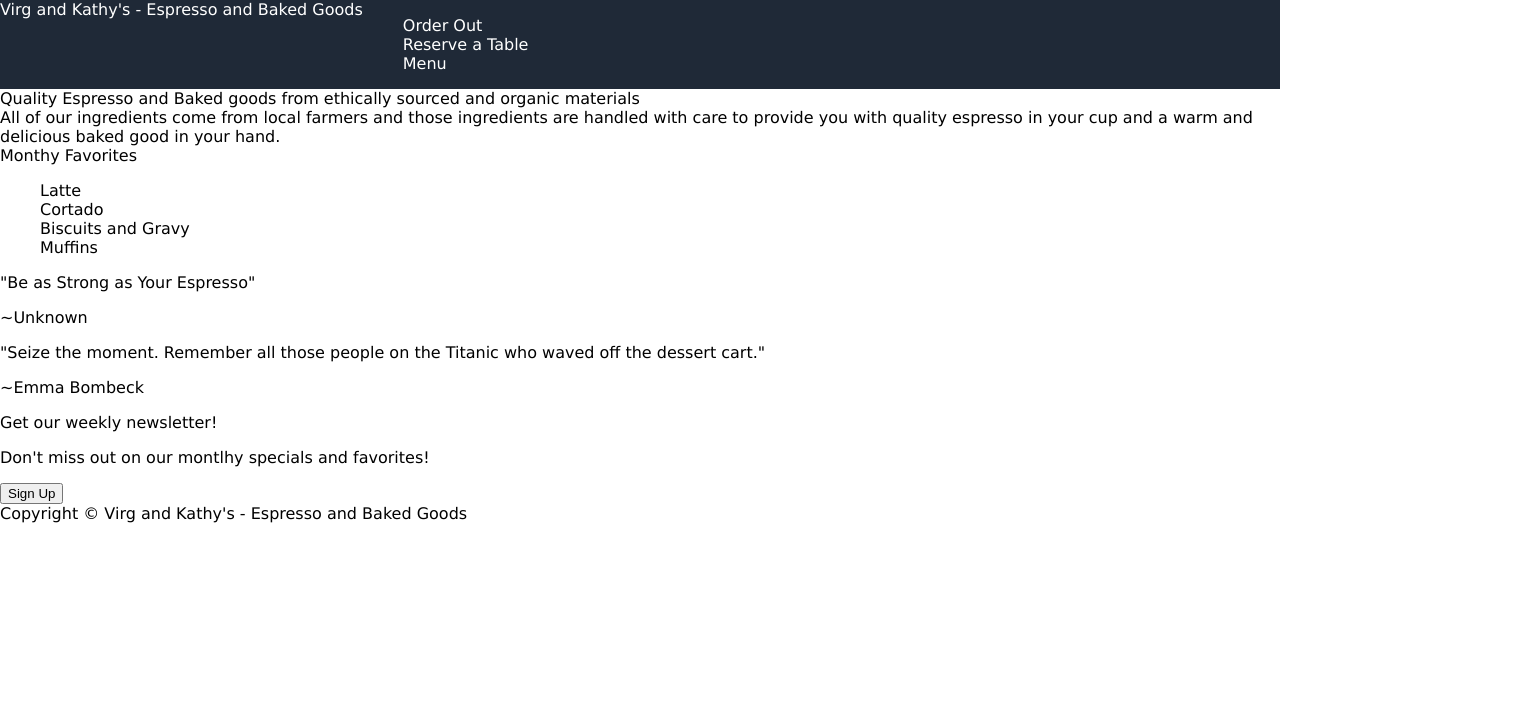
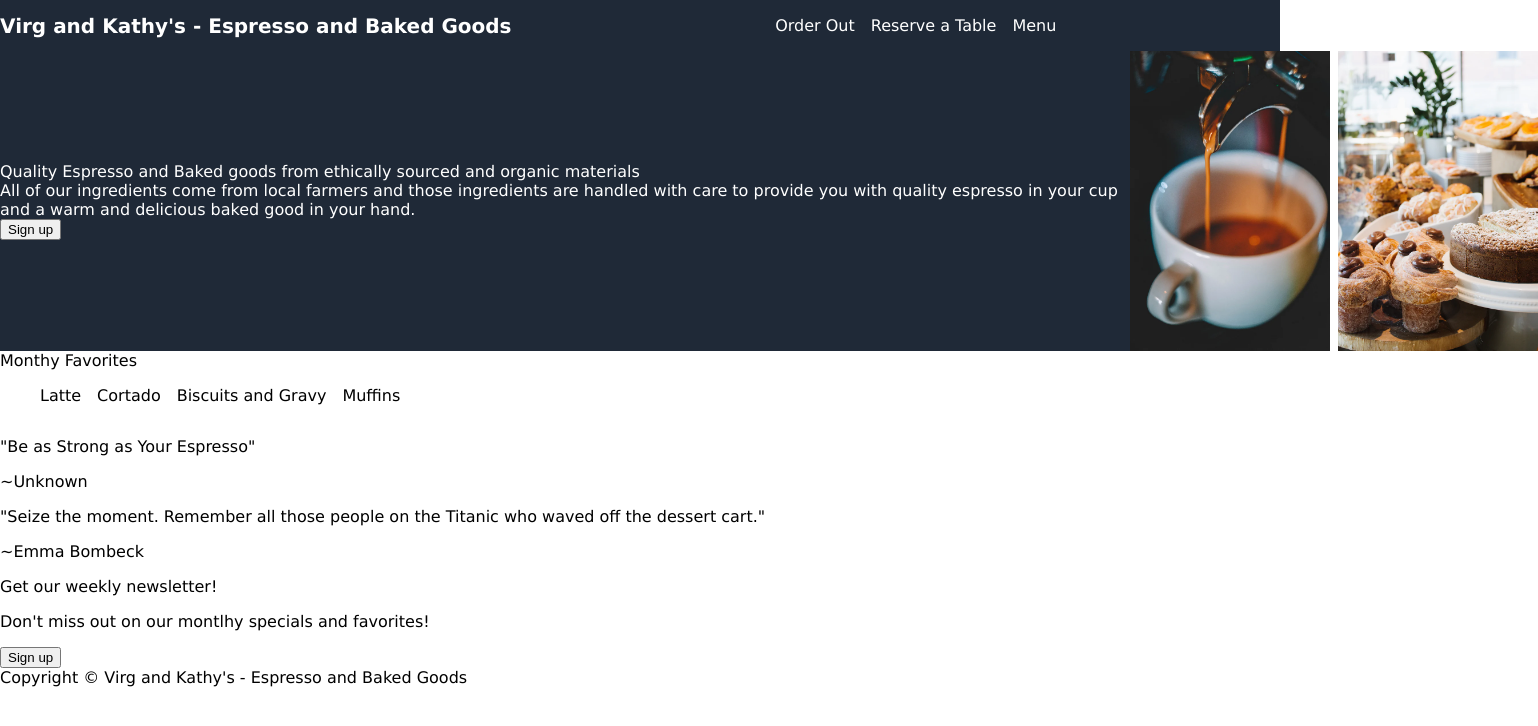
Before and after one commit to DutsAndrew/WebsiteLandingPage, a plain HTML site: page index.html in a window 1280 px wide. Shown: the whole page, 1538 px wide, since content can reach past the window. Drawn offline with Linux system fonts and the light colour scheme.

Commit message:
adding images and design to box-1

```diff
--- a/index.html
+++ b/index.html
@@ -21,10 +21,18 @@
   </div>
 
   <div class="content">
+
     <div class="box-1">
-      <div class="big-text">Quality Espresso and Baked goods from ethically sourced and organic materials</div>
-      <div class="small-text">All of our ingredients come from local farmers and those ingredients are handled with care to provide you with quality espresso in your cup and a warm and delicious baked good in your hand.</div>
+      <div class="left-column">
+        <div class="big-text">Quality Espresso and Baked goods from ethically sourced and organic materials</div>
+        <div class="small-text">All of our ingredients come from local farmers and those ingredients are handled with care to provide you with quality espresso in your cup and a warm and delicious baked good in your hand.</div>
+        <button class="Signup-blue">Sign up</button>
+      </div>
+      <div class="right-column">
+        <div class="img"><img src="img/espresso.webp"><img src="img/baked-goods.webp"></div>
+      </div>
     </div>
+
     <div class="box-2">
       <div class="monthly-favorites">Monthy Favorites</div>
       <div class="menu-items">
@@ -36,6 +44,7 @@
         </ul>
       </div>
     </div>
+
     <div class="box-3">
       <div class="quote">
         <p>"Be as Strong as Your Espresso"</p>
@@ -43,13 +52,15 @@
         <p>"Seize the moment. Remember all those people on the Titanic who waved off the dessert cart."</p>
         <p>~Emma Bombeck</p>
       </div>
+
     <div class="box-4">
       <div class="subscription">
         <p>Get our weekly newsletter!</p>
         <p>Don't miss out on our montlhy specials and favorites!</p>
-        <button class="signup">Sign Up</button>
+        <button class="signup">Sign up</button>
       </div>
     </div>
+
     <div class="footer">Copyright © Virg and Kathy's - Espresso and Baked Goods</div>
   </div>
 </div>
--- a/style.css
+++ b/style.css
@@ -14,16 +14,70 @@ body {
   background-color: #1F2937;
   color: white;
   display: flex;
+  flex-flow: row nowrap;
+  align-items: center;
+  justify-content: space-between;
 }
 
 .title {
-
+  display: flex;
+  flex-flow: row nowrap;
+  font-size: 20px;
+  font-weight: 900;
 }
 
 .links {
+  display: flex;
+  flex-flow: row nowrap;
+  margin: auto;
+}
 
+.content {
+  display: flex;
+  flex-flow: column nowrap;
+}
+
+.box-1 {
+  background-color: #1F2937;
+  color: white;
+  display: flex;
+  width: auto;
+  flex-flow: row nowrap;
+  align-items: center;
+  justify-content: space-between;
+}
+
+.left-column {
+  display: flex;
+  flex-flow: column wrap;
+  justify-content: space-between;
+  align-items: flex-start;
+}
+
+.big-text, .small-text {
+  display: flex;
+  flex: 0;
+  flex-flow: column wrap;
+  flex-shrink: 100;
 }
 
 ul {
   list-style-type: none;
+  display: flex;
+  flex-flow: row nowrap;
+  gap: 16px;
 }
+
+button {
+  max-width: 100px;
+}
+
+.img {
+  display: flex;
+  flex-flow: row nowrap;
+  flex-grow: auto;
+  flex-shrink: auto;
+  height: 300px;
+  width: 150px;
+  gap: 8px;
+}
```
Also changed, not shown: img/baked-goods.webp (added), img/espresso.webp (added), img/img.jpeg (added), 1 other file.
